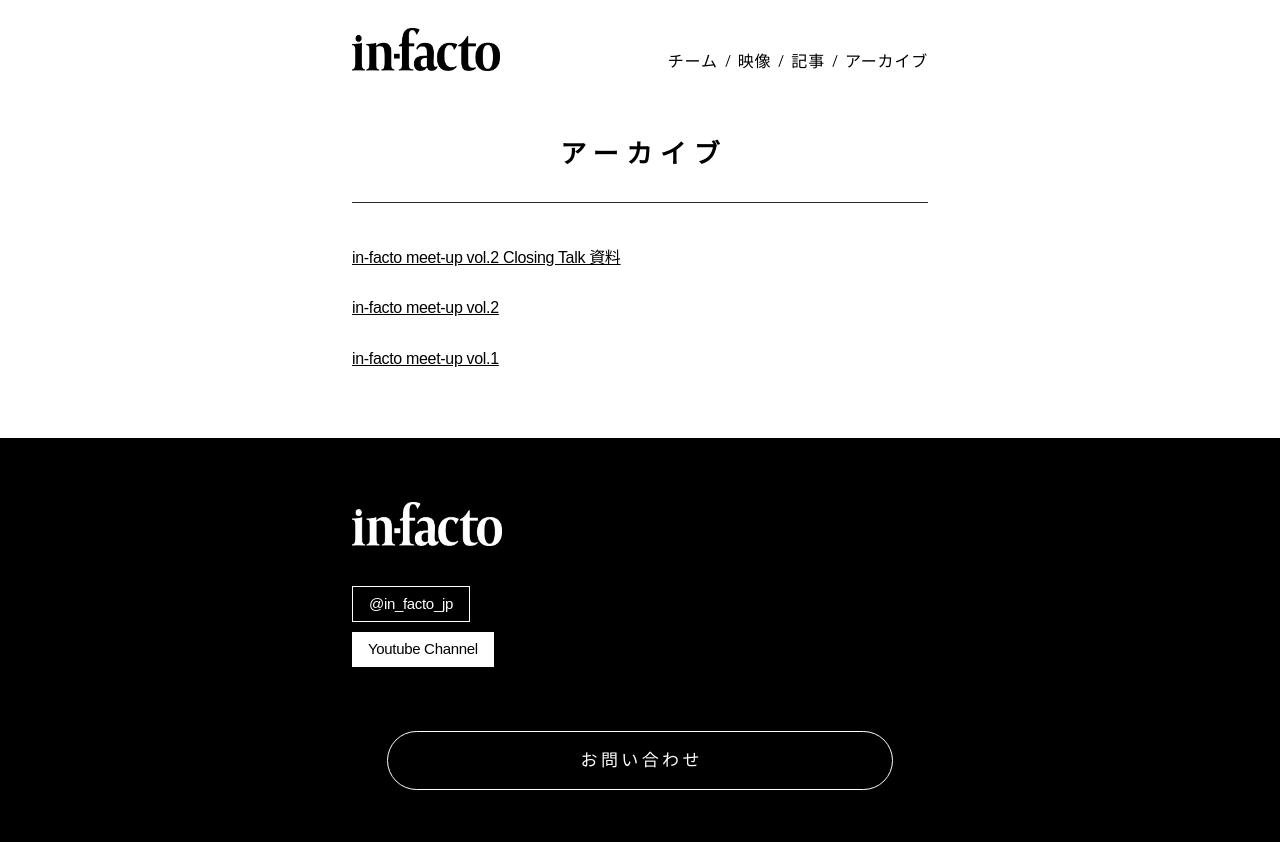
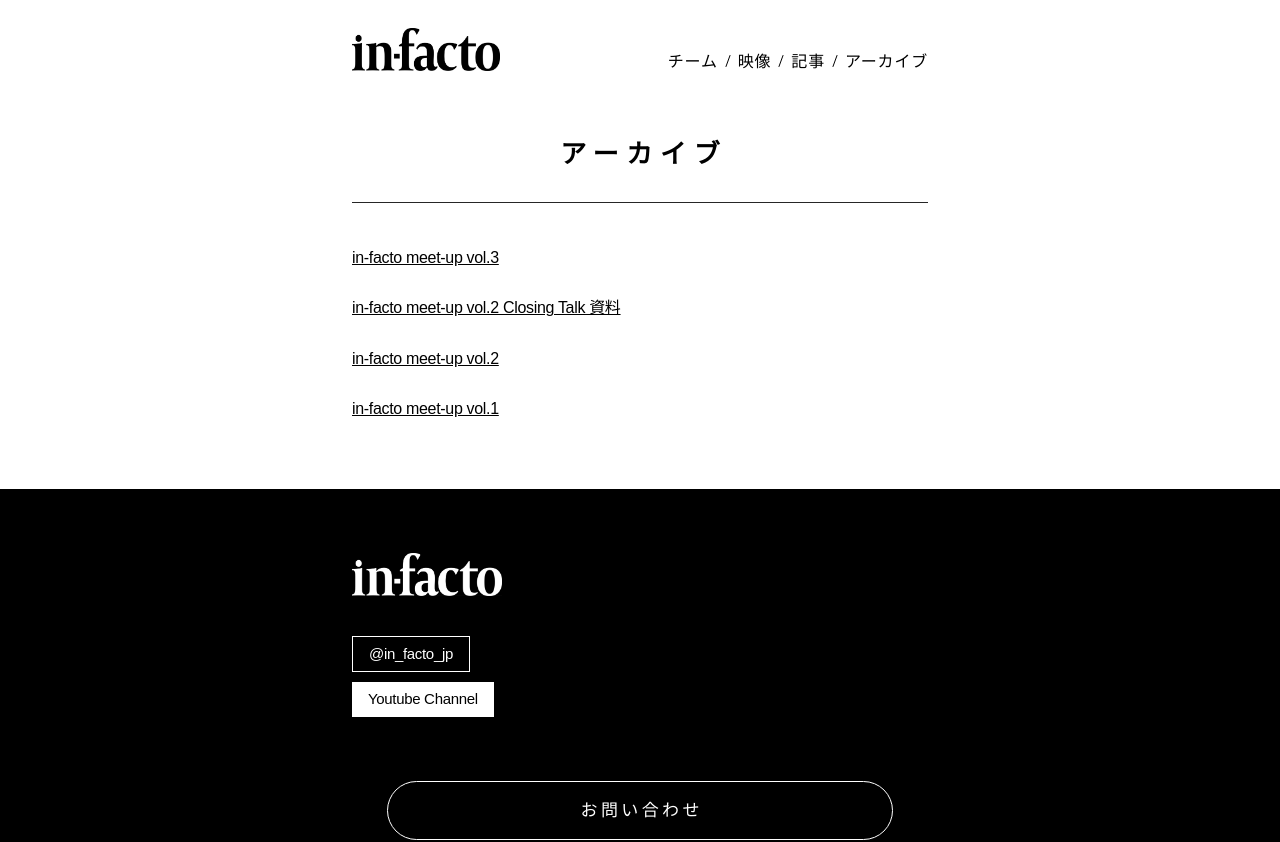
Before and after one commit to ykpythemind/in-facto-tools, a Next.js app in the folder website/: page /archives in a window 1280 px wide. Shown: the top 842 px of the page. Built offline with nearby package versions, Linux system fonts and the light colour scheme.

Commit message:
Sync in-facto-web

```diff
--- a/website/app/(main)/(sub)/archives/page.tsx
+++ b/website/app/(main)/(sub)/archives/page.tsx
@@ -8,6 +8,9 @@ function Page() {
       <PageTitle title={"アーカイブ"} />
 
       <ul className="mt-10 flex flex-col gap-5 text-[16px] leading-[1.9]">
+        <li>
+          <A href="/meetup3">in-facto meet-up vol.3</A>
+        </li>
         <li>
           <A
             target="_blank"
--- a/website/lib/members.ts
+++ b/website/lib/members.ts
@@ -9,7 +9,7 @@ export type Member = {
 export const members: Member[] = [
   {
     name: "トモヒロツジ",
-    imgSrc: "/members/tomo_at_mini.jpg",
+    imgSrc: "/members/tomo_at2_mini.jpg",
     description:
       "ウェブディレクター。ディスクレビューサイトcllctv.の運営を行いつつ、たまにライブイベントを開催。主に演出と脚本、小道具を担当。",
     twitter: "Tomo_at",
```
Also changed, not shown: website/public/members/tomo_at2.jpg (added), website/public/members/tomo_at2_mini.jpg (added).
